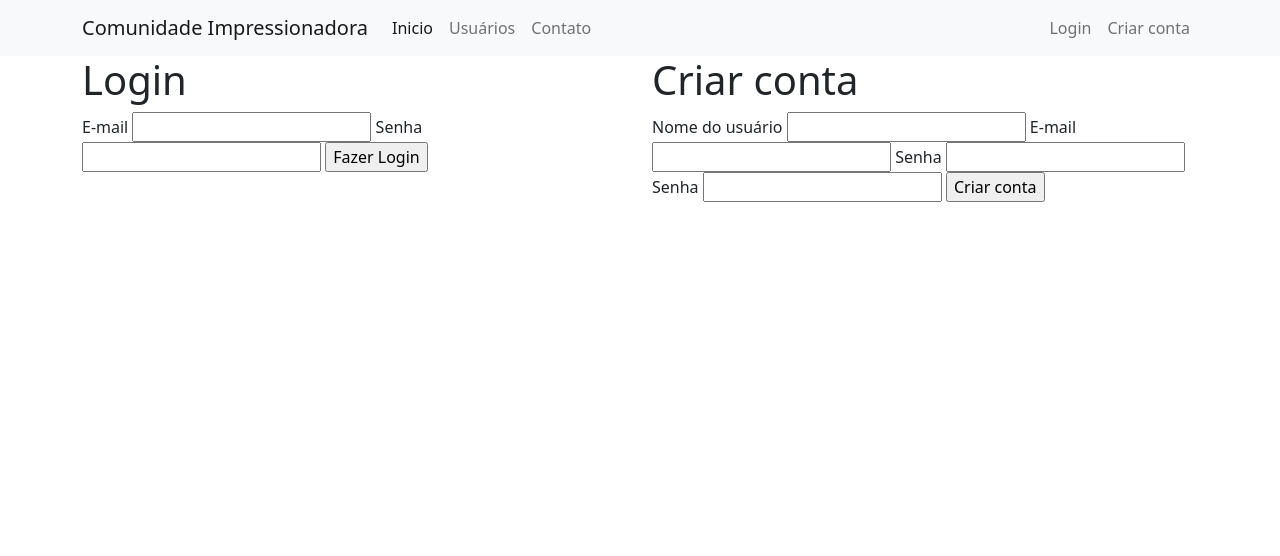
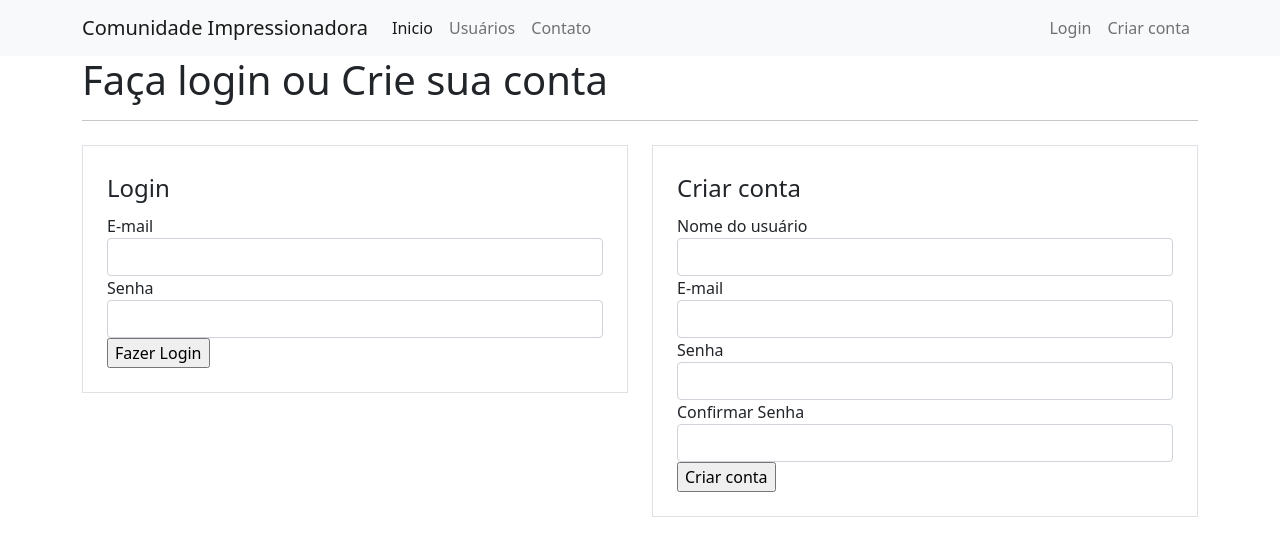
Before and after one commit to JtRibeiro/comunidade-impressionadora-flask, a Flask app: page /login in a window 1280 px wide. Shown: the top 556 px of the page. Run offline with Flask 3, Linux system fonts and the light colour scheme.

Commit message:
stilizando page login

```diff
--- a/forms.py
+++ b/forms.py
@@ -7,7 +7,7 @@ class FormCriarConta(FlaskForm):
     username = StringField("Nome do usuário", validators=[DataRequired()])
     email = StringField("E-mail", validators=[DataRequired(), Email()])
     senha = PasswordField("Senha", validators=[DataRequired(), Length(6,20)])
-    confirmacao_senha = PasswordField("Senha", validators=[DataRequired(), EqualTo('senha')])
+    confirmacao_senha = PasswordField("Confirmar Senha", validators=[DataRequired(), EqualTo('senha')])
     botao_submit_criarconta = SubmitField("Criar conta")
 
 class FormLogin(FlaskForm):
--- a/templates/login.html
+++ b/templates/login.html
@@ -2,28 +2,48 @@
 
 {% block body %}
     <div class="container">
+        <h1>Faça login ou Crie sua conta</h1>
+        <hr>
 
         <div class="row">
             <div class="col">
-                <h1>Login</h1>
-                {{ form_login.email.label }}
-                {{ form_login.email }}
-                {{ form_login.senha.label }}
-                {{ form_login.senha }}
-                {{ form_login.botao_submit_login }}
+                <form action="" method="POST" class="border p-4 mt-2">
+                    <legend>Login</legend>
+                    <fieldseat>
+                        <div class="form-group">
+                            {{ form_login.email.label(class='form-control-label') }}
+                            {{ form_login.email(class='form-control') }}
+                        </div>
+                        <div class="form-group">
+                            {{ form_login.senha.label(class='form-control-label') }}
+                            {{ form_login.senha(class='form-control') }}
+                        </div>
+                    </fieldseat>
+                    {{ form_login.botao_submit_login }}
+                </form>
             </div>
+
             <div class="col">
-                <h1>Criar conta</h1>
-                {{ form_criarconta.username.label }}
-                {{ form_criarconta.username }}
-                {{ form_criarconta.email.label }}
-                {{ form_criarconta.email }}
-                {{ form_criarconta.senha.label }}
-                {{ form_criarconta.senha }}
-                {{ form_criarconta.confirmacao_senha.label }}
-                {{ form_criarconta.confirmacao_senha }}
-                {{ form_criarconta.botao_submit_criarconta }}
-
+                <form action="" method="POST" class="border p-4 mt-2">
+                    <legend>Criar conta</legend>
+                    <div class="form-group">
+                        {{ form_criarconta.username.label(class='form-control-label') }}
+                        {{ form_criarconta.username(class='form-control') }}
+                    </div>
+                    <div class="form-group">
+                        {{ form_criarconta.email.label(class='form-control-label') }}
+                        {{ form_criarconta.email(class='form-control') }}
+                    </div>
+                    <div class="form-group">
+                        {{ form_criarconta.senha.label(class='form-control-label') }}
+                        {{ form_criarconta.senha(class='form-control') }}
+                    </div>
+                    <div class="form-group">
+                        {{ form_criarconta.confirmacao_senha.label(class='form-control-label') }}
+                        {{ form_criarconta.confirmacao_senha(class='form-control') }}
+                    </div>
+                    {{ form_criarconta.botao_submit_criarconta }}
+            </form>
             </div>
         </div>
 
```
